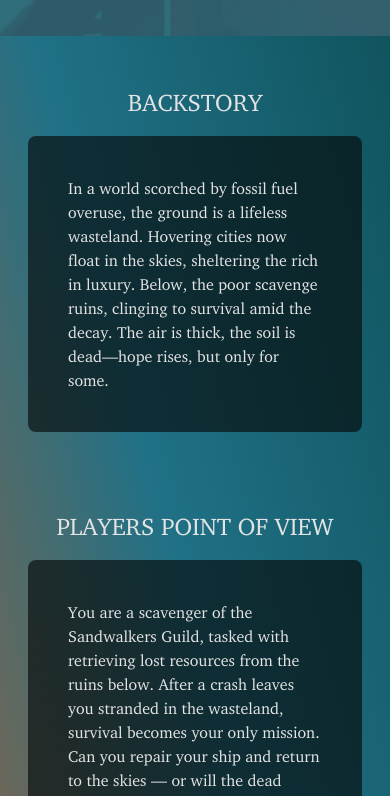
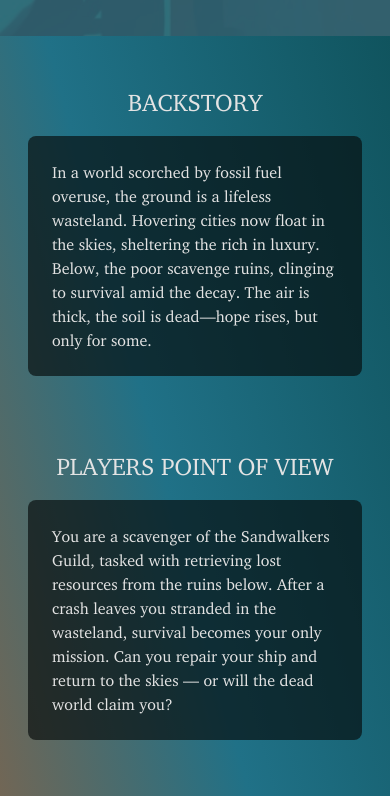
Before and after one commit to jasminedns/steam-wrecked, a Next.js app: page /game in a window 390 px wide. Shown: the part 1020-1816 px from the top of the page. Built offline with nearby package versions, Linux system fonts and the light colour scheme.

Commit message:
fixing padding

```diff
--- a/src/components/AG_Backstory_Div/index.tsx
+++ b/src/components/AG_Backstory_Div/index.tsx
@@ -2,8 +2,8 @@ const AG_Backstory_Div = () => {
     return(
         <div className="flex flex-col m-6 lg:m-8 sm:px-[48px] md:px-0 lg:basis-[50%] items-center">
             <p className="uppercase text-[24px] md:text-[32px] text-[#F5F5F5] charter m-6 mb-0 text-center">Backstory</p>
-            <div className="bg-[#060A0A]/65 text-[#F5F5F5]  m-1 mt-4 sm:m-6  md:mx-20  lg:mx-0  max-w-[500px]  md:max-w-fit lg:max-w-[500px] rounded-lg">
-                <p className="p-[24px] m-4 sm:m-0 lg:p-[46px] text-[16px] md:text-xl charter ">
+            <div className="bg-[#060A0A]/65 text-[#F5F5F5]  m-1 mt-4 mb-0 sm:m-6  md:mx-20 sm:mb-0  lg:mx-0  max-w-[500px]  md:max-w-fit lg:max-w-[500px] rounded-lg">
+                <p className="p-[8px] m-4 sm:m-0 md:p-[24px] lg:p-[46px] text-[16px] md:text-xl charter ">
                 In a world scorched by fossil fuel overuse, the ground is a lifeless wasteland.
                 Hovering cities now float in the skies, sheltering the rich in luxury.
                 Below, the poor scavenge ruins, clinging to survival amid the decay.
--- a/src/components/AG_PPV_Div/index.tsx
+++ b/src/components/AG_PPV_Div/index.tsx
@@ -4,7 +4,7 @@ const AG_PPV_Div = () => {
         <div className="flex flex-col m-6 sm:px-[48px] md:px-0 lg:basis-[50%] lg:m-8 items-center">
             <p className="uppercase text-[24px] md:text-[32px] text-[#F5F5F5] charter m-6 mb-0 text-center">Players point of view</p>
             <div className="bg-[#060A0A]/65 text-[#F5F5F5]  m-1 mt-4 sm:m-6  md:mx-20  lg:mx-0  max-w-[500px]  md:max-w-fit lg:max-w-[500px] rounded-lg">
-                <p className="p-[24px] m-4 sm:m-0 lg:p-[46px] text-[16px] md:text-xl charter ">You are a scavenger of the Sandwalkers Guild, tasked with retrieving lost resources from the ruins below.
+                <p className="p-[8px] m-4 sm:m-0 md:p-[24px] lg:p-[46px] text-[16px] md:text-xl charter ">You are a scavenger of the Sandwalkers Guild, tasked with retrieving lost resources from the ruins below.
                     After a crash leaves you stranded in the wasteland, survival becomes your only mission.
                     Can you repair your ship and return to the skies — or will the dead world claim you?</p>
             </div>
```
